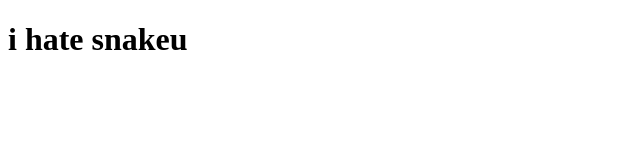
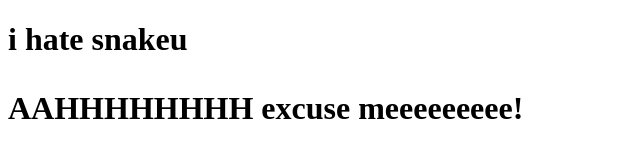
Before and after one commit to viviannnnn/tAehYUng, a plain HTML site: page index.html in a window 1280 px wide. Shown: the whole page, without its empty margins (0-640 px from the left). Drawn offline with Linux system fonts and the light colour scheme.

Commit message:
Update index.html

```diff
--- a/index.html
+++ b/index.html
@@ -2,5 +2,6 @@
 <html>
  <body>
 <h1>i hate snakeu<h1>
+<p>AAHHHHHHHH excuse meeeeeeeee!<p>
  </body>
 </html>
```
